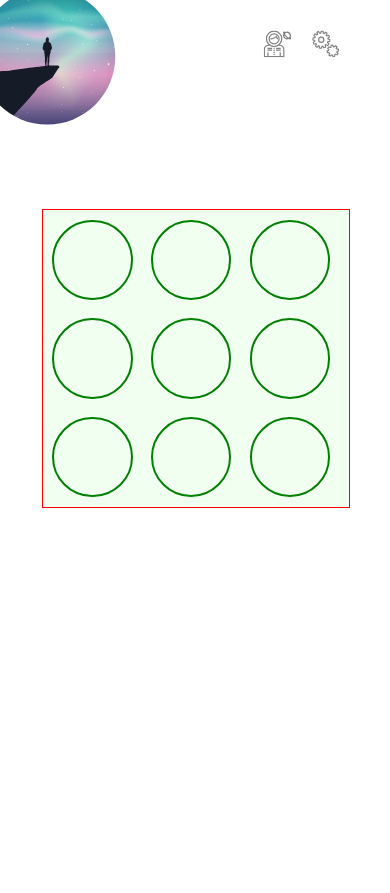
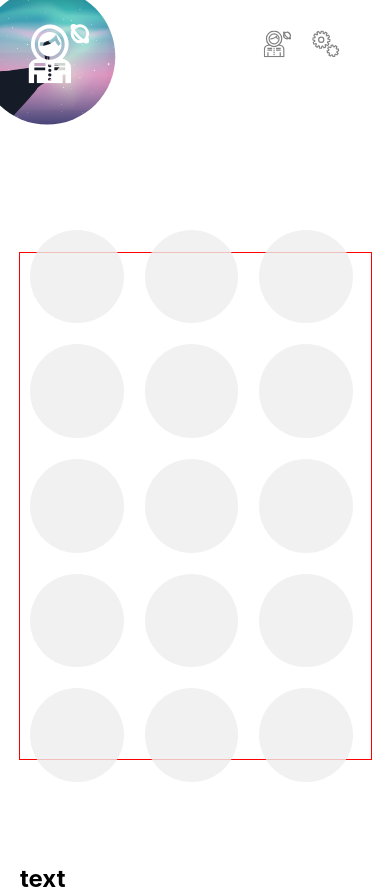
Before and after one commit to PierDavis/spec-capstone, a React (Create React App) app in the folder travl/: page /profile in a window 390 px wide. Before the commit the page ends 844 px from the top, so only its background shows below. Built offline with nearby package versions, Linux system fonts and the light colour scheme.

Commit message:
profile progress

```diff
--- a/travl/src/App.css
+++ b/travl/src/App.css
@@ -129,7 +129,7 @@
   /* display: grid; */
   /* grid-template: 1fr / 1fr; */
   /* place-items: center; */
-  margin-top: 50px;
+  margin-top: 40px;
   opacity: 80%;
 }
 #log-in-form input {
@@ -433,23 +433,16 @@ button[type=submit]{
 
 /* PROFILE PAGE CSS BELOW */
 
-.profile-logo {
-  width: 100%;
-  /* border-color: #282c34;
-  background-color: #61dafb; */
-  border-radius: 50%;
-  /* border: 1px solid; */
-  position: absolute;
-  left: 5px;
-  top: 0px;
-  z-index: 2px;
+#profile-logo  {
+    width: 30%;
+    position: absolute;
+    left: 5px;
+    top: 0px;
 }
-
-
 
 html { height: 100%; }
 
-.main {
+.main-settings {
   height: 100%;
   margin: 0;
   padding: 0;
@@ -457,38 +450,39 @@ html { height: 100%; }
 }
 
 #container {
-  max-width: 90vh;
-  max-height: 90vh;
-  margin: 5vh auto;
-  position: relative;
-  background-color: honeydew;
+  margin: 10vh;
+  display: flex;
+  flex-direction: row;
+  vertical-align: middle;
+  flex-wrap: wrap;
+  align-items: stretch;
+  align-content: center;
+  /* background-color: honeydew; */
+  height: 60vh;
+  margin-bottom: 10vh;
+  margin-top: 15vh;
 }
 
 .red {
-  height: 100%;
-  width: 100%;
+  width: 90vw;
   border: 1px solid red;
+  height: 50vh;
+
   }
 
     .circlea {
-      display: inline-block;
-      vertical-align: middle;
+      display: flex;
       margin: 3%;
-      width: 25%;
-      padding-bottom: 25%;
-      /* background-color: #333; */
-      border: 2px solid green;
+      width: 24vw;
+      padding-bottom: 24vw;
+      /* border: 1px solid black; */
       border-radius: 50%;
+      background-color: rgb(238, 238, 238);
+      opacity: 80%;
 
     }
 
-    /* .wrapper { */
-      /* width: 25%; */
-      /* height: 10vh;
-      width:10%; */
-      /* whatever width you want */
-      /* display: inline-block;
-      position: relative;
+    /* .wrapper {
     } */
 
     /* .wrapper:after {
@@ -496,17 +490,10 @@ html { height: 100%; }
       /* 16:9 ratio */
       /* display: block;
       content: '';
-    } */
+      /* border: 1px solid black;
+      /* let's see it! */
+    }
 
-    /* .main { */
-      /* position: absolute;
-      top: 0;
-      bottom: 0;
-      right: 0;
-      left: 0; */
-      /* stroke parent */
-      /* border: 1px solid black; */
-      /* let's see it! */
-    /* } */
-
-}
+    h2 {
+      margin: 20px;
+    }
--- a/travl/src/components/Profile.js
+++ b/travl/src/components/Profile.js
@@ -9,14 +9,12 @@ function Profile() {
     <div class='wrapper'>
         <div class='main'>
             <div className='main-icon'>
-      {/* <div className='circle'></div> */}
-                <img src={icon} className="profile-logo" alt="profile icon" />
-                <img src={logo} className="Travl-logo" alt="logo" />
-                <img src={iconBar} id="icon-bar" alt="profile bar" />
+            <img src={logo} className="Travl-logo" alt="logo"/>
+            <img src={icon} id="profile-logo" alt="profile icon"/>
+            <img src={iconBar} id="icon-bar" alt="profile bar"/>
         </div>
 
     <div className='main-settings'>
-
         <div id='container' className="red">
             <div className="circlea"></div>
             <div className="circlea"></div>
@@ -27,9 +25,15 @@ function Profile() {
             <div className="circlea"></div>
             <div className="circlea"></div>
             <div className="circlea"></div>
+            <div className="circlea"></div>
+            <div className="circlea"></div>
+            <div className="circlea"></div>
+            <div className="circlea"></div>
+            <div className="circlea"></div>
+            <div className="circlea"></div>
         </div>
-
     </div>
+    <h2>text</h2>
 </div>
 </div>
 
```
